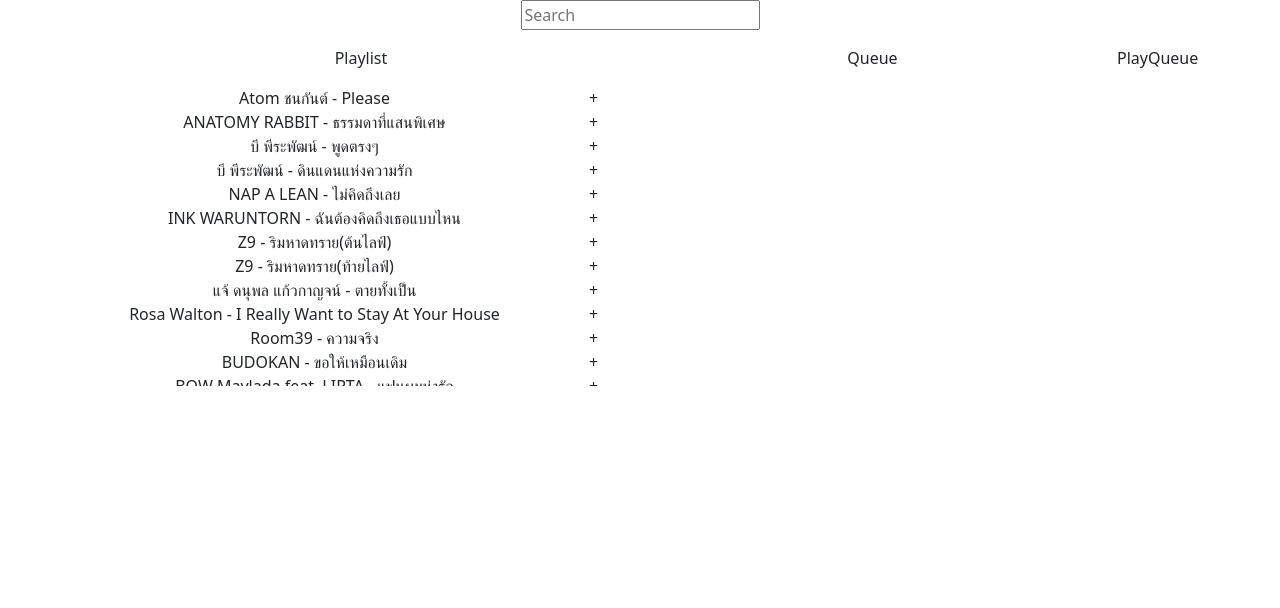
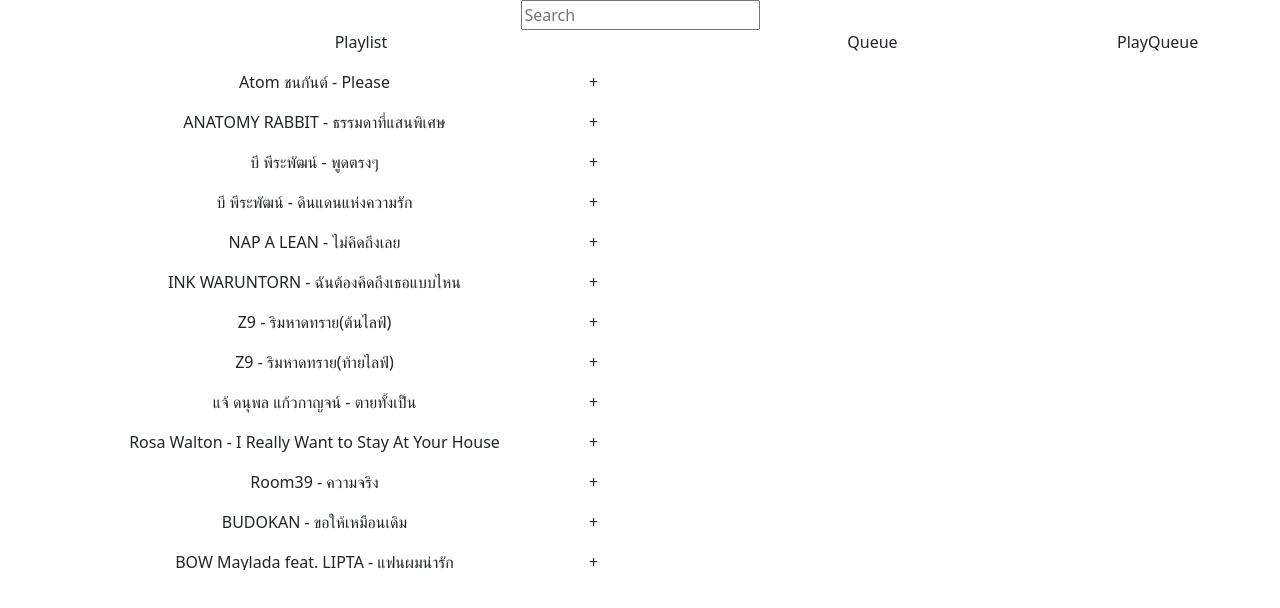
Before and after one commit to bestchse/musica, a React (Create React App) app: page / in a window 1280 px wide. Shown: the top 608 px of the page. Built offline with nearby package versions, Linux system fonts and the light colour scheme.

Commit message:
add playlist and loop not work

```diff
--- a/src/datajson/playlist.json
+++ b/src/datajson/playlist.json
@@ -96,8 +96,8 @@
             "VideoName": "Cyberpunk: Edgerunners | I Really Want to Stay At Your House Covered by Nezumi Elze",
             "MusicName": "I Really Want to Stay At Your House",
             "Band": "Rosa Walton",
-            "MusicTimeStart": "00:00:00",
-            "MusicTimeEnd": "00:04:19",
+            "MusicTimeStart": null,
+            "MusicTimeEnd": null,
             "FullUrl": "https://www.youtube.com/watch?v=HeraLYDENSI"
         },
         {
@@ -399,6 +399,126 @@
             "MusicTimeStart": "02:01:06",
             "MusicTimeEnd": "02:06:06",
             "FullUrl": "https://www.youtube.com/watch?v=dD4NFaKWVBk&t=6360s"
+        },
+        {
+            "Key": 41,
+            "VideoId": "hea2yCdn2w",
+            "VideoName": "ร้องเพลงตัดพ้อ ขอให้เธอกลับมารักเซ่เหมือนเดิมอย่านอกใจ",
+            "MusicName": "ไม่รู้ทำไม",
+            "Band": "Whal & Dolph",
+            "MusicTimeStart": "00:12:40",
+            "MusicTimeEnd": "00:17:40",
+            "FullUrl": "https://www.youtube.com/watch?v=-hea2yCdn2w&t=4029s"
+        },
+        {
+            "Key": 42,
+            "VideoId": "hea2yCdn2w",
+            "VideoName": "ร้องเพลงตัดพ้อ ขอให้เธอกลับมารักเซ่เหมือนเดิมอย่านอกใจ",
+            "MusicName": "นิโคติน",
+            "Band": "Mirrr",
+            "MusicTimeStart": "00:24:10",
+            "MusicTimeEnd": "00:27:45",
+            "FullUrl": "https://www.youtube.com/watch?v=-hea2yCdn2w&t=4029s"
+        },
+        {
+            "Key": 43,
+            "VideoId": "hea2yCdn2w",
+            "VideoName": "ร้องเพลงตัดพ้อ ขอให้เธอกลับมารักเซ่เหมือนเดิมอย่านอกใจ",
+            "MusicName": "แอบYee (แอบดี)",
+            "Band": "STAMP",
+            "MusicTimeStart": "00:33:50",
+            "MusicTimeEnd": "00:37:45",
+            "FullUrl": "https://www.youtube.com/watch?v=-hea2yCdn2w&t=4029s"
+        },
+        {
+            "Key": 44,
+            "VideoId": "hea2yCdn2w",
+            "VideoName": "ร้องเพลงตัดพ้อ ขอให้เธอกลับมารักเซ่เหมือนเดิมอย่านอกใจ",
+            "MusicName": "อันเฟรนด์",
+            "Band": "Helmetheads",
+            "MusicTimeStart": "00:42:50",
+            "MusicTimeEnd": "00:47:15",
+            "FullUrl": "https://www.youtube.com/watch?v=-hea2yCdn2w&t=4029s"
+        },
+        {
+            "Key": 45,
+            "VideoId": "hea2yCdn2w",
+            "VideoName": "ร้องเพลงตัดพ้อ ขอให้เธอกลับมารักเซ่เหมือนเดิมอย่านอกใจ",
+            "MusicName": "Sad Aerobic แบบSadSad",
+            "Band": "MILLI",
+            "MusicTimeStart": "00:54:00",
+            "MusicTimeEnd": "00:55:15",
+            "FullUrl": "https://www.youtube.com/watch?v=-hea2yCdn2w&t=4029s"
+        },
+        {
+            "Key": 46,
+            "VideoId": "hea2yCdn2w",
+            "VideoName": "ร้องเพลงตัดพ้อ ขอให้เธอกลับมารักเซ่เหมือนเดิมอย่านอกใจ",
+            "MusicName": "เธอเก่ง",
+            "Band": "Jetset'er",
+            "MusicTimeStart": "00:57:40",
+            "MusicTimeEnd": "01:02:50",
+            "FullUrl": "https://www.youtube.com/watch?v=-hea2yCdn2w&t=4029s"
+        },
+        {
+            "Key": 47,
+            "VideoId": "hea2yCdn2w",
+            "VideoName": "ร้องเพลงตัดพ้อ ขอให้เธอกลับมารักเซ่เหมือนเดิมอย่านอกใจ",
+            "MusicName": "Lavender",
+            "Band": "Patrickananda",
+            "MusicTimeStart": "01:07:30",
+            "MusicTimeEnd": "01:11:50",
+            "FullUrl": "https://www.youtube.com/watch?v=-hea2yCdn2w&t=4029s"
+        },
+        {
+            "Key": 48,
+            "VideoId": "hea2yCdn2w",
+            "VideoName": "ร้องเพลงตัดพ้อ ขอให้เธอกลับมารักเซ่เหมือนเดิมอย่านอกใจ",
+            "MusicName": "เข้ากันไม่ได้",
+            "Band": "Synkornize",
+            "MusicTimeStart": "01:19:10",
+            "MusicTimeEnd": "01:22:05",
+            "FullUrl": "https://www.youtube.com/watch?v=-hea2yCdn2w&t=4029s"
+        },
+        {
+            "Key": 49,
+            "VideoId": "hea2yCdn2w",
+            "VideoName": "ร้องเพลงตัดพ้อ ขอให้เธอกลับมารักเซ่เหมือนเดิมอย่านอกใจ",
+            "MusicName": "แผลเป็น",
+            "Band": "Atom ชนกันต์",
+            "MusicTimeStart": "01:29:40",
+            "MusicTimeEnd": "01:34:00",
+            "FullUrl": "https://www.youtube.com/watch?v=-hea2yCdn2w&t=4029s"
+        },
+        {
+            "Key": 50,
+            "VideoId": "hea2yCdn2w",
+            "VideoName": "ร้องเพลงตัดพ้อ ขอให้เธอกลับมารักเซ่เหมือนเดิมอย่านอกใจ",
+            "MusicName": "คำถามโง่ๆ",
+            "Band": "BOYd KOSIYABONG ft.cuttO",
+            "MusicTimeStart": "01:39:10",
+            "MusicTimeEnd": "01:43:40",
+            "FullUrl": "https://www.youtube.com/watch?v=-hea2yCdn2w&t=4029s"
+        },
+        {
+            "Key": 51,
+            "VideoId": "hea2yCdn2w",
+            "VideoName": "ร้องเพลงตัดพ้อ ขอให้เธอกลับมารักเซ่เหมือนเดิมอย่านอกใจ",
+            "MusicName": "ภาวนา",
+            "Band": "MEYOU",
+            "MusicTimeStart": "01:54:20",
+            "MusicTimeEnd": "01:57:15",
+            "FullUrl": "https://www.youtube.com/watch?v=-hea2yCdn2w&t=4029s"
+        },
+        {
+            "Key": 52,
+            "VideoId": "hea2yCdn2w",
+            "VideoName": "ร้องเพลงตัดพ้อ ขอให้เธอกลับมารักเซ่เหมือนเดิมอย่านอกใจ",
+            "MusicName": "หนังสือเล่มเก่า",
+            "Band": "คิงส์ ชนาวิทย์",
+            "MusicTimeStart": "02:04:30",
+            "MusicTimeEnd": "02:09:15",
+            "FullUrl": "https://www.youtube.com/watch?v=-hea2yCdn2w&t=4029s"
         }
     ]
 }
--- a/src/pages/Test.js
+++ b/src/pages/Test.js
@@ -33,7 +33,8 @@ export class Test extends Component {
             let separate = hms.split(':');
             let seconds = (+separate[0]) * 60 * 60 + (+separate[1]) * 60 + (+separate[2]);
             return seconds
-        }
+        } else
+            return null
     }
 
     PlayMusic(Key) {
@@ -50,8 +51,7 @@ export class Test extends Component {
                         start: MusicStart,
                         end: MusicEnd,
                         autoplay: 1,
-                        controls: 1,
-                        loop: 1
+                        controls: 1
                     }
                 }
             }
@@ -75,12 +75,15 @@ export class Test extends Component {
         this.setState({
             PlaylistQueue: newdata
         })
+
     }
 
     PlayQueue(Idx) {
-        console.log(Idx)
-        let MusicStart = this.ConvertTime(this.state.PlaylistQueue[Idx].MusicTimeStart)
-        let MusicEnd = this.ConvertTime(this.state.PlaylistQueue[Idx].MusicTimeEnd)
+
+        let MusicStart = null
+        let MusicEnd = null
+        MusicStart = this.ConvertTime(this.state.PlaylistQueue[Idx].MusicTimeStart)
+        MusicEnd = this.ConvertTime(this.state.PlaylistQueue[Idx].MusicTimeEnd)
 
         this.setState({
             Player: {
@@ -92,14 +95,22 @@ export class Test extends Component {
                         start: MusicStart,
                         end: MusicEnd,
                         autoplay: 1,
-                        controls: 1,
-                        loop: 1
+                        controls: 1
                     }
                 }
             }
         })
+        setTimeout(() => {
+            console.log('onEndFx')
+            this.DeleteQueue(Idx)
+        }, MusicEnd - MusicStart);
 
-        this.DeleteQueue(Idx)
+    }
+
+    _onReady(event) {
+        // access to player in all event handlers via event.target
+        console.log(event)
+        event.target.playVideo();
     }
 
     render() {
@@ -108,28 +119,35 @@ export class Test extends Component {
         })
         return (
             <Container>
-                <YouTube videoId={this.state.Player.VideoId} opts={this.state.Player.Options} onEnd={() => this.PlayQueue(0)} />
+                <YouTube
+                    videoId={this.state.Player.VideoId}
+                    opts={this.state.Player.Options}
+                    onEnd={() => this.PlayQueue(0)}
+                    // onEnd={this._onEnd}
+                    onReady={this._onReady}
+                    onPlay={this._onPlay}
+                    onPause={this._onPause}
+                />
                 <input
                     placeholder='Search'
                     value={this.state.SearchValue}
                     onChange={e => this.Search(e.target.value)}
                     type='text'
                 />
-                <p>{this.state.SearchValue}</p>
                 <Container>
                     <Row>
                         <Col>
                             <p>Playlist</p>
-                            <div className="overflow-scroll" style={{ height: 300 }}>
+                            <div className="overflow-scroll" style={{ height: 500 }}>
                                 {
                                     newdata.map((data, idx) =>
                                         <div key={data.Key}>
                                             <Row>
-                                                <Col md="10">
-                                                    <a onClick={() => this.PlayMusic(data.Key)}>{data.Band} - {data.MusicName}</a>
+                                                <Col md="10" xs="8">
+                                                    <p onClick={() => this.PlayMusic(data.Key)}>{data.Band} - {data.MusicName}</p>
                                                 </Col>
-                                                <Col md="2">
-                                                    <a onClick={() => this.AddQueue(data)}>+</a>
+                                                <Col md="2" xs="2">
+                                                    <p onClick={() => this.AddQueue(data)}>+</p>
                                                 </Col>
                                             </Row>
                                         </div>
@@ -143,19 +161,19 @@ export class Test extends Component {
                                     <p>Queue</p>
                                 </Col>
                                 <Col md="2">
-                                    <a onClick={() => this.PlayQueue(0)}>PlayQueue</a>
+                                    <p onClick={() => this.PlayQueue(0)}>PlayQueue</p>
                                 </Col>
                             </Row>
-                            <div className="overflow-scroll" style={{ height: 300 }}>
+                            <div className="overflow-scroll" style={{ height: 500 }}>
                                 {
                                     this.state.PlaylistQueue.map((data, idx) =>
                                         <div key={idx}>
-                                            <Row>
-                                                <Col md="10">
+                                            <Row >
+                                                <Col md="10" xs="8">
                                                     {data.Band} - {data.MusicName}
                                                 </Col>
-                                                <Col md="2">
-                                                    <a onClick={() => this.DeleteQueue(idx)}>-</a>
+                                                <Col md="2" xs="2">
+                                                    <p onClick={() => this.DeleteQueue(idx)}>x</p>
                                                 </Col>
                                             </Row>
                                         </div>
```
